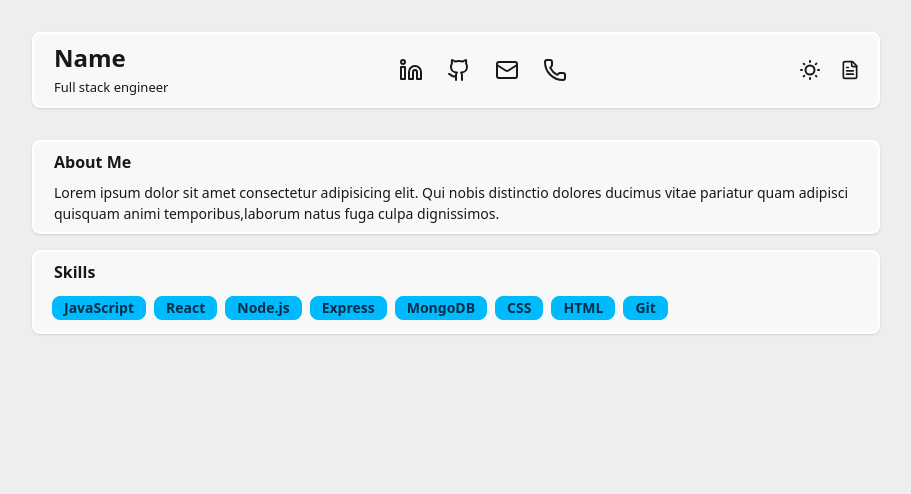
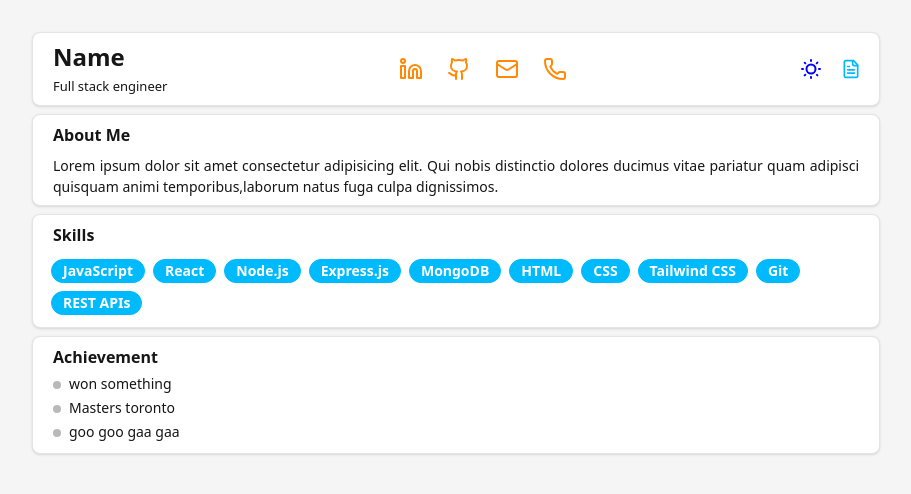
Before and after one commit to sudo-mazino/portfolio, a React (Vite) app: page / in a window 1280 px wide. Shown: the top 494 px of the page, without its empty margins (184-1095 px from the left). Built offline with nearby package versions, Linux system fonts and the light colour scheme.

Commit message:
new achievements section

```diff
--- a/src/App.jsx
+++ b/src/App.jsx
@@ -3,15 +3,17 @@ import './index.css'
 import Navbar from './components/Navbar'
 import About from './components/About'
 import Skills from './components/Skills'
+import Achievement from './components/Achievements'
 
 const App = () => {
   return (
-    <div className='min-h-screen bg-base-300 w-[100%] text-pretty mx-auto lg:pl-[200px] lg:pr-[200px] relative '>
+    <div className='min-h-screen bg-base-200 w-[100%] text-pretty mx-auto lg:pl-[200px] lg:pr-[200px] relative '>
       <div className='container mx-auto px-4 py-8 relative'>
         <nav><Navbar/></nav>
         <section><About/></section>
         {/* <section>Work Experience</section> */}
         <section><Skills/></section>
+        <section> <Achievement/> </section>
       </div>
     </div>
   )
--- a/src/components/About.jsx
+++ b/src/components/About.jsx
@@ -2,9 +2,9 @@ import React from 'react'
 
 function About() {
   return (
-    <div className="flex flex-col gap-2 mb-4 backdrop:blur-sm rounded-lg border-2 border-base-100 p-2 bg-base-200 shadow-sm">
+    <div className="flex flex-col gap-2 mb-2 backdrop:blur-sm rounded-lg border-1 border-base-300 p-2 bg-base-100 shadow-sm">
       <h2 className='text-base ml-3 font-bold'>About Me</h2>
-      <p className='ml-3 text-[14px]'>Lorem ipsum dolor sit amet consectetur adipisicing elit. Qui nobis distinctio dolores ducimus vitae pariatur quam adipisci quisquam animi temporibus,laborum natus fuga culpa dignissimos.</p>
+      <p className='ml-3 text-[14px] text-justify mr-3 '>Lorem ipsum dolor sit amet consectetur adipisicing elit. Qui nobis distinctio dolores ducimus vitae pariatur quam adipisci quisquam animi temporibus,laborum natus fuga culpa dignissimos.</p>
     </div>
   )
 }
--- /dev/null
+++ b/src/components/Achievements.jsx
@@ -0,0 +1,26 @@
+import React from 'react'
+
+const List = ({text}) => {
+  return (
+    <div className='flex items-start' >
+        <div className='min-w-[8px] h-[8px] rounded-full bg-base-content/30 m-2 ml-3'></div>
+        <p className='text-[14px]' >{text}</p>
+    </div>
+  )
+}
+
+
+const Achievements = () => {
+  return (
+    <div className="flex flex-col gap-1 mb-4 backdrop:blur-sm rounded-lg border-1 border-base-300 p-2 bg-base-100 shadow-sm" >
+        <h2 className='text-base ml-3 font-bold'>Achievement</h2>
+        <div className='flex flex-col ' >
+            <List text="won something"/>
+            <List text="Masters toronto"/>
+            <List text="goo goo gaa gaa"/>
+        </div>
+    </div>
+  )
+}
+
+export default Achievements
--- a/src/components/Navbar.jsx
+++ b/src/components/Navbar.jsx
@@ -3,27 +3,27 @@ import { Mail,Github,Linkedin,Phone } from 'lucide-react';
 
 const Navbar = () => {
   return (
-    <div className="flex justify-between items-center mb-8 backdrop:blur-sm rounded-lg navbar border-2 border-base-100 p-2 bg-base-200 shadow-sm">
+    <div className="flex justify-between items-center mb-2 backdrop:blur-sm rounded-lg navbar border-1 border-base-300 p-2 bg-base-100 shadow-sm">
         <div className='flex flex-col gap-1 ml-3'>
             <h1 className='text-2xl font-bold'>Name</h1>
             <p className='text-[13px] '>Full stack engineer</p>
         </div>
         <div>
             <ul className="menu menu-horizontal px-1">
-                <li className='hover:scale-115 transition-transform duration-300 ease-in-out'><a href=""><Linkedin /></a></li>
-                <li className='hover:scale-115 transition-transform duration-300 ease-in-out'><a href=""><Github /></a></li>
-                <li className='hover:scale-115 transition-transform duration-300 ease-in-out'><a href=""><Mail /></a></li>
-                <li className='hover:scale-115 transition-transform duration-300 ease-in-out'><a href=""><Phone /></a></li>
+                <li className='hover:scale-115 transition-transform duration-300 ease-in-out'><a href=""><Linkedin className='text-secondary'/></a></li>
+                <li className='hover:scale-115 transition-transform duration-300 ease-in-out'><a href=""><Github className='text-secondary'/></a></li>
+                <li className='hover:scale-115 transition-transform duration-300 ease-in-out'><a href=""><Mail className='text-secondary'/></a></li>
+                <li className='hover:scale-115 transition-transform duration-300 ease-in-out'><a href=""><Phone className='text-secondary'/></a></li>
             </ul>
         </div>
         <div className='flex items-center gap-2'>
             <label className="swap swap-rotate">
                 {/* this hidden checkbox controls the state */}
-                <input type="checkbox" className="theme-controller" value="light" />
+                <input type="checkbox" className="theme-controller" value="bumblebee" />
 
                 {/* sun icon */}
                 <svg
-                    className="swap-off h-6 w-6 fill-current"
+                    className="swap-off h-6 w-6 fill-primary"
                     xmlns="http://www.w3.org/2000/svg"
                     viewBox="0 0 24 24">
                     <path
@@ -32,7 +32,7 @@ const Navbar = () => {
 
                 {/* moon icon */}
                 <svg
-                    className="swap-on h-6 w-6 fill-current"
+                    className="swap-on h-6 w-6 fill-primary"
                     xmlns="http://www.w3.org/2000/svg"
                     viewBox="0 0 24 24">
                     <path
@@ -41,7 +41,7 @@ const Navbar = () => {
             </label>
             <div className="flex-none">
                 <button className="btn btn-square btn-ghost" onClick={() => window.open("https://www.youtube.com/watch?v=xvFZjo5PgG0", "_blank")}>
-                    <svg xmlns="http://www.w3.org/2000/svg" width="24" height="24" viewBox="0 0 24 24" fill="none" stroke="currentColor" strokeWidth="2" strokeLinecap="round" strokeLinejoin="round" className="lucide lucide-file-text h-5 w-5"><path d="M15 2H6a2 2 0 0 0-2 2v16a2 2 0 0 0 2 2h12a2 2 0 0 0 2-2V7Z"></path><path d="M14 2v4a2 2 0 0 0 2 2h4"></path><path d="M10 9H8"></path><path d="M16 13H8"></path><path d="M16 17H8"></path></svg>
+                    <svg xmlns="http://www.w3.org/2000/svg" width="24" height="24" viewBox="0 0 24 24" fill="none" stroke="currentColor" strokeWidth="2" strokeLinecap="round" strokeLinejoin="round" className="lucide lucide-file-text h-5 w-5 text-info"><path d="M15 2H6a2 2 0 0 0-2 2v16a2 2 0 0 0 2 2h12a2 2 0 0 0 2-2V7Z"></path><path d="M14 2v4a2 2 0 0 0 2 2h4"></path><path d="M10 9H8"></path><path d="M16 13H8"></path><path d="M16 17H8"></path></svg>
                 </button>
             </div>
         </div>
--- a/src/components/Skills.jsx
+++ b/src/components/Skills.jsx
@@ -1,18 +1,26 @@
 import React from 'react'
 
-function Skills() {
+const Skill = ({text}) => {
   return (
-    <div className='flex flex-col gap-2 mb-8 backdrop:blur-sm rounded-lg border-2 border-base-100 p-2 bg-base-200 shadow-sm'>
+    <div className='badge badge-info m-1 text-accent-content font-semibold transition-all duration-300 ease-in-out hover:badge-outline hover:scale-102 hover:-translate-y-[2px] '>{text}</div>
+  )
+}
+
+const Skills = () => {
+  return (
+    <div className='flex flex-col gap-2 mb-2 backdrop:blur-sm rounded-lg border-1 border-base-300 p-2 bg-base-100 shadow-sm'>
       <h2 className='text-base ml-3 font-bold'>Skills</h2>
       <div className='flex flex-wrap ml-1.5'>
-        <div className='badge badge-info m-1 transition-all duration-300 ease-in-out hover:badge-outline hover:scale-102 hover:-translate-y-[2px] font-semibold '>JavaScript</div>
-        <div className='badge badge-info m-1 transition-all duration-300 ease-in-out hover:badge-outline hover:scale-102 hover:-translate-y-[2px] font-semibold '>React</div>
-        <div className='badge badge-info m-1 transition-all duration-300 ease-in-out hover:badge-outline hover:scale-102 hover:-translate-y-[2px] font-semibold '>Node.js</div>
-        <div className='badge badge-info m-1 transition-all duration-300 ease-in-out hover:badge-outline hover:scale-102 hover:-translate-y-[2px] font-semibold '>Express</div>
-        <div className='badge badge-info m-1 transition-all duration-300 ease-in-out hover:badge-outline hover:scale-102 hover:-translate-y-[2px] font-semibold '>MongoDB</div>
-        <div className='badge badge-info m-1 transition-all duration-300 ease-in-out hover:badge-outline hover:scale-102 hover:-translate-y-[2px] font-semibold '>CSS</div>
-        <div className='badge badge-info m-1 transition-all duration-300 ease-in-out hover:badge-outline hover:scale-102 hover:-translate-y-[2px] font-semibold '>HTML</div>
-        <div className='badge badge-info m-1 transition-all duration-300 ease-in-out hover:badge-outline hover:scale-102 hover:-translate-y-[2px] font-semibold '>Git</div>
+        <Skill text="JavaScript" />
+        <Skill text="React" />
+        <Skill text="Node.js" />
+        <Skill text="Express.js" />
+        <Skill text="MongoDB" />
+        <Skill text="HTML" />
+        <Skill text="CSS" />
+        <Skill text="Tailwind CSS" />
+        <Skill text="Git" />
+        <Skill text="REST APIs" />
       </div>
     </div>
   )
--- a/src/index.css
+++ b/src/index.css
@@ -1,2 +1,14 @@
 @import "tailwindcss";
-@plugin "daisyui";
+@plugin "daisyui" {
+   themes: bumblebee --default, halloween --prefersdark;
+}
+@plugin "daisyui/theme" {
+  name: "halloween";
+  prefersdark: true;
+  --color-info:oklch(74% 0.16 232.661);
+}
+@plugin "daisyui/theme" {
+  name: "bumblebee";
+  default:true;
+  --color-primary:blue;
+}
```
